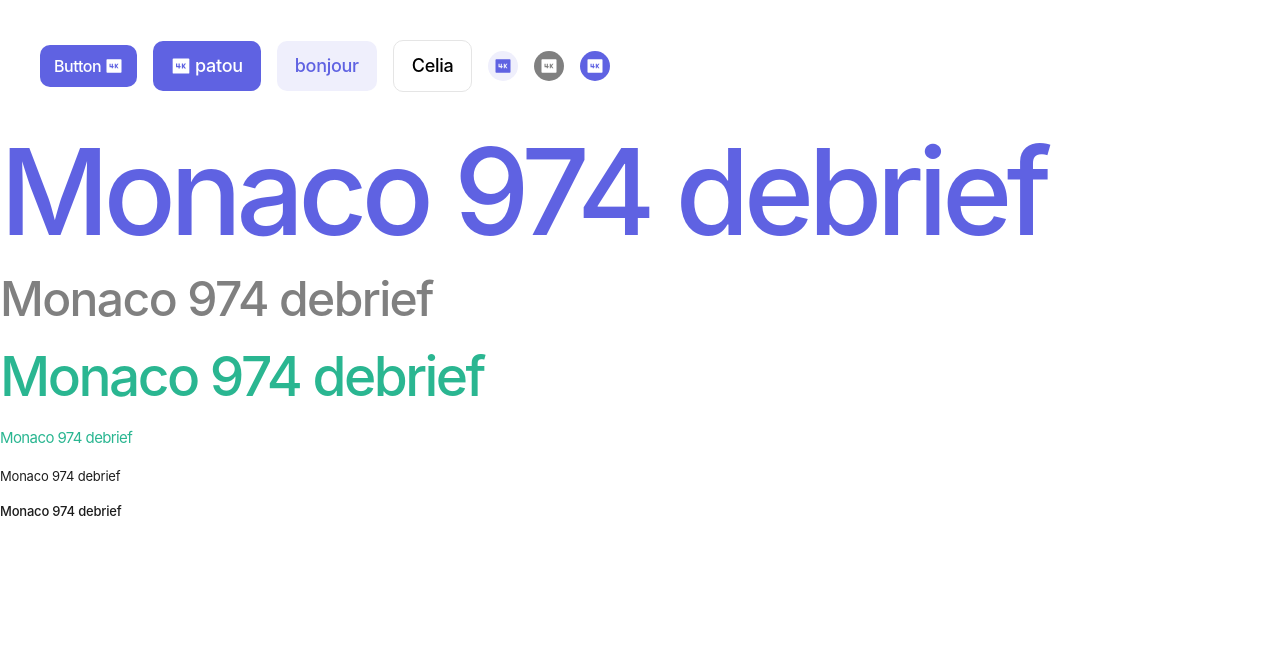
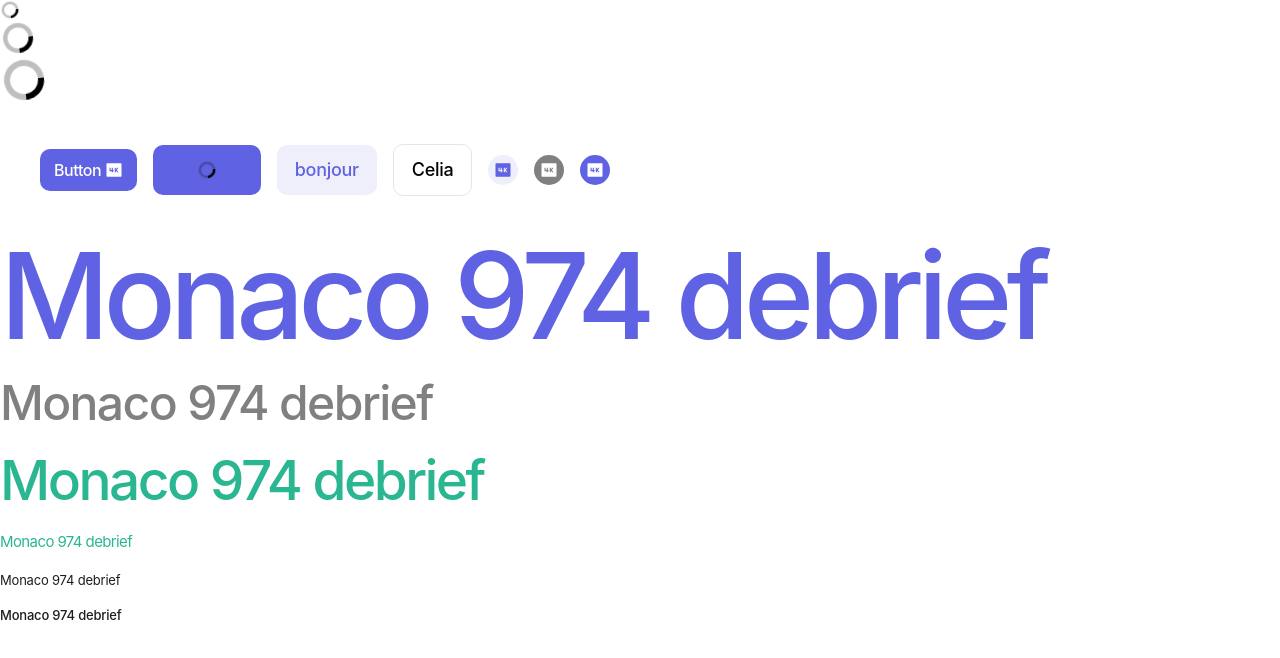
Before and after one commit to codeur-asm-974/cour-react, a Next.js app: page / in a window 1280 px wide. Shown: the top 658 px of the page. Built offline with nearby package versions, Linux system fonts and the light colour scheme.

Commit message:
mise en place des spinner

```diff
--- a/src/pages/index.tsx
+++ b/src/pages/index.tsx
@@ -2,11 +2,15 @@ import { Seo } from "@/ui/components/seo";
 import { Typography } from "@/ui/desin-system/typography/typography";
 import { Button } from "@/ui/desin-system/button/button";
 import { Ri4KFill } from "react-icons/ri";
+import { Spinner } from "@/ui/desin-system/spinner/spiner";
 
 export default function Home() {
   return (
     <>
       <Seo title="cour-react" description="Description..."></Seo>
+      <Spinner size="small" />
+      <Spinner />
+      <Spinner size="large" />
 
       <div className="flex items-center gap-4 p-10">
         <Button
@@ -18,6 +22,7 @@ export default function Home() {
           Button
         </Button>
         <Button
+          isLoading
           size="medium"
           icon={{ icon: Ri4KFill }}
           iconPosition="left"
--- a/src/ui/desin-system/button/button.tsx
+++ b/src/ui/desin-system/button/button.tsx
@@ -1,6 +1,7 @@
 import { iconProps } from "@/types/iconProps";
 import clsx from "clsx";
 import { Console } from "console";
+import { Spinner } from "../spinner/spiner";
 
 interface Props {
   size?: "small" | "medium" | "large";
@@ -9,7 +10,7 @@ interface Props {
   iconTheme?: "accent" | "secondary" | "gray";
   iconPosition?: "left" | "right";
   disabled?: boolean;
-  isloading?: boolean;
+  isLoading?: boolean;
   children?: React.ReactNode;
 }
 
@@ -20,7 +21,7 @@ export const Button = ({
   iconTheme = "accent",
   iconPosition = "right",
   disabled,
-  isloading,
+  isLoading,
   children,
 }: Props) => {
   let variantStyles: string = "",
@@ -97,10 +98,26 @@ export const Button = ({
     <>
       <button
         type="button"
-        className={clsx(variantStyles, sizeStyles, icoSize)}
+        className={clsx(
+          variantStyles,
+          sizeStyles,
+          icoSize,
+          isLoading && "cursor-wait",
+          "relative"
+        )}
         onClick={() => console.log("click")}
         disabled={disabled}
       >
+        {isLoading && (
+          <div className="absolute inset-0 flex items-center justify-center">
+            {variant === "accent" || variant === "ico" ? (
+              <Spinner size="small" variant="white" />
+            ) : (
+              <Spinner size="small" />
+            )}
+          </div>
+        )}
+        <div className={clsx(isLoading && "invisible")}>
           {icon && variant === "ico" ? (
             <icon.icon size={icoSize} />
           ) : (
@@ -110,6 +127,7 @@ export const Button = ({
               {icon && iconPosition === "right" && <icon.icon size={icoSize} />}
             </div>
           )}
+        </div>
       </button>
     </>
   );
--- /dev/null
+++ b/src/ui/desin-system/spinner/spiner.tsx
@@ -0,0 +1,65 @@
+import clsx from "clsx";
+
+interface Props {
+  size?: "small" | "medium" | "large";
+  variant?: "primary" | "white";
+}
+
+export const Spinner = ({ size = "medium", variant = "primary" }: Props) => {
+  let variantStyles: string = "",
+    sizeStyles: string = "";
+
+  switch (size) {
+    case "small":
+      sizeStyles = "w-5 h-5";
+
+      break; //Default
+    case "medium":
+      sizeStyles = "w-9 h-9";
+
+      break;
+    case "large":
+      sizeStyles = "w-12 h-12";
+
+      break;
+
+    default:
+      break;
+  }
+
+  switch (variant) {
+    case "primary": //Default
+      variantStyles = "text-primary";
+
+      break;
+    case "white":
+      variantStyles = "text-white";
+
+      break;
+
+    default:
+      break;
+  }
+  return (
+    <svg
+      role="spinner"
+      className={clsx(sizeStyles, variantStyles, "animate-spin")}
+      viewBox="0 0 24 24"
+      fill="none"
+      xmlns="http://www.w3.org/2000/svg"
+    >
+      <path
+        className="opacity-25"
+        fill-rule="evenodd"
+        clip-rule="evenodd"
+        d="M12 19C15.866 19 19 15.866 19 12C19 8.13401 15.866 5 12 5C8.13401 5 5 8.13401 5 12C5 15.866 8.13401 19 12 19ZM12 22C17.5228 22 22 17.5228 22 12C22 6.47715 17.5228 2 12 2C6.47715 2 2 6.47715 2 12C2 17.5228 6.47715 22 12 22Z"
+        fill="#000000"
+      />
+
+      <path
+        d="M2 12C2 6.47715 6.47715 2 12 2V5C8.13401 5 5 8.13401 5 12H2Z"
+        fill="#000000"
+      />
+    </svg>
+  );
+};
```
Also changed, not shown: src/assets/svg/spinner-svgrepo-com.svg (added). Lines whose indentation alone changed are shown as unchanged.
